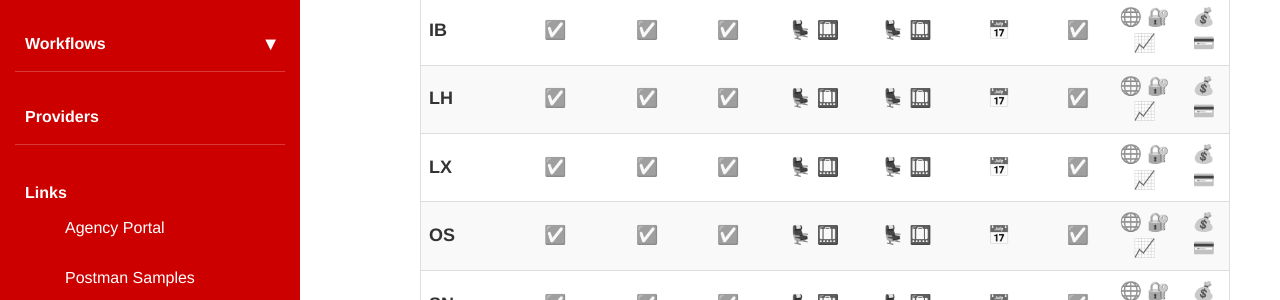
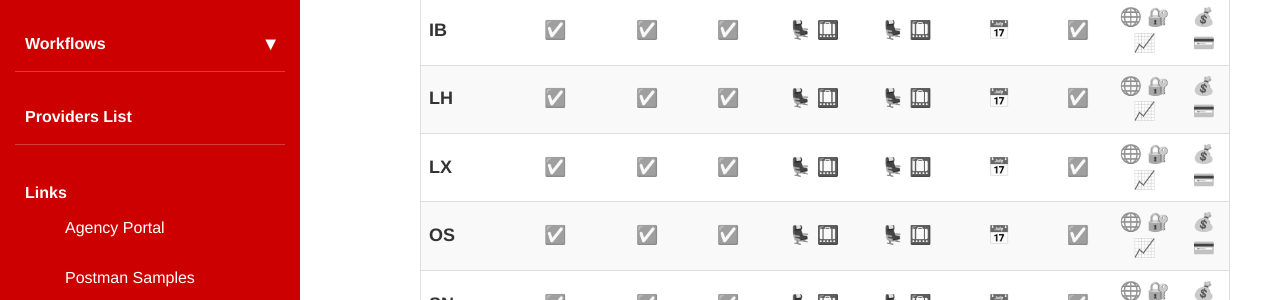
Before and after one commit to AirGateway/dev-guides-jekyll, a Jekyll site: the page built from _pages/mydoc_providers.md, in a window 1280 px wide. Shown: the part 462-762 px from the top of the page. Built offline with Jekyll 4.4.1, drawn with Linux system fonts in a browser that asks for light colours; emoji names are drawn with the system emoji font; comment, search, counter and statistics services are not loaded.

Commit message:
Emoji size to 22px

```diff
--- a/_data/sidebars/mydoc_sidebar.yml
+++ b/_data/sidebars/mydoc_sidebar.yml
@@ -87,7 +87,7 @@ entries:
             url: /servicing.html
             output: web, pdf
 
-      - title: Providers
-        url: /providers.html
+      - title: Providers List
+        url: /providers_list.html
         output: web, pdf
         type: homepage
--- a/_pages/mydoc_providers.md
+++ b/_pages/mydoc_providers.md
@@ -1,7 +1,7 @@
 ---
 title: Providers List
 sidebar: mydoc_sidebar
-permalink: providers.html
+permalink: providers_list.html
 folder: pages
 ---
 
--- a/assets/css/_layout.scss
+++ b/assets/css/_layout.scss
@@ -316,8 +316,8 @@ body {
     }
 
     .emoji {
-      max-width: 32px !important;
-      max-height: 32px !important;
+      max-width: 22px !important;
+      max-height: 22px !important;
       -webkit-filter: grayscale(100%);
       filter: grayscale(100%);
     }
```
